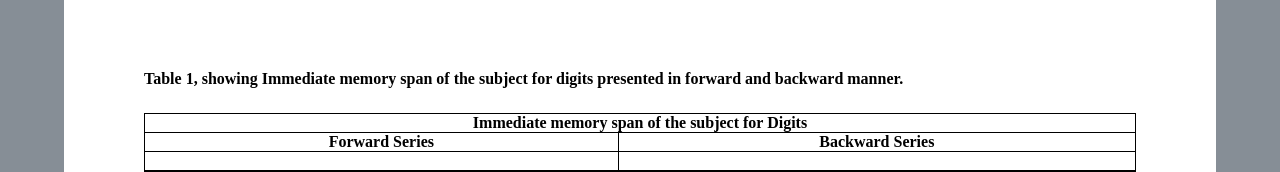
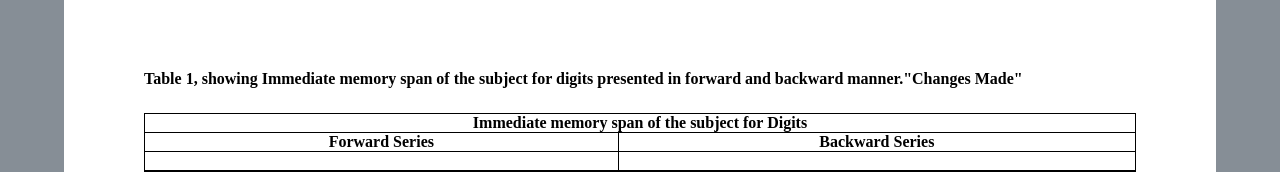
Before and after one commit to phanee123/DigitSpan, a React (Vite) app: page /lastactivity in a window 1280 px wide. Shown: the part 124-296 px from the top of the page. Built offline with nearby package versions, Linux system fonts and the light colour scheme.

Commit message:
new commit

```diff
--- a/src/page/LastPage.jsx
+++ b/src/page/LastPage.jsx
@@ -39,7 +39,7 @@ const LastPage = () => {
       <div style={lastPageStyles.container}>
         <h4>
           Table 1, showing Immediate memory span of the subject for digits
-          presented in forward and backward manner.
+          presented in forward and backward manner."Changes Made"
         </h4>
         <table>
           <thead>
```
